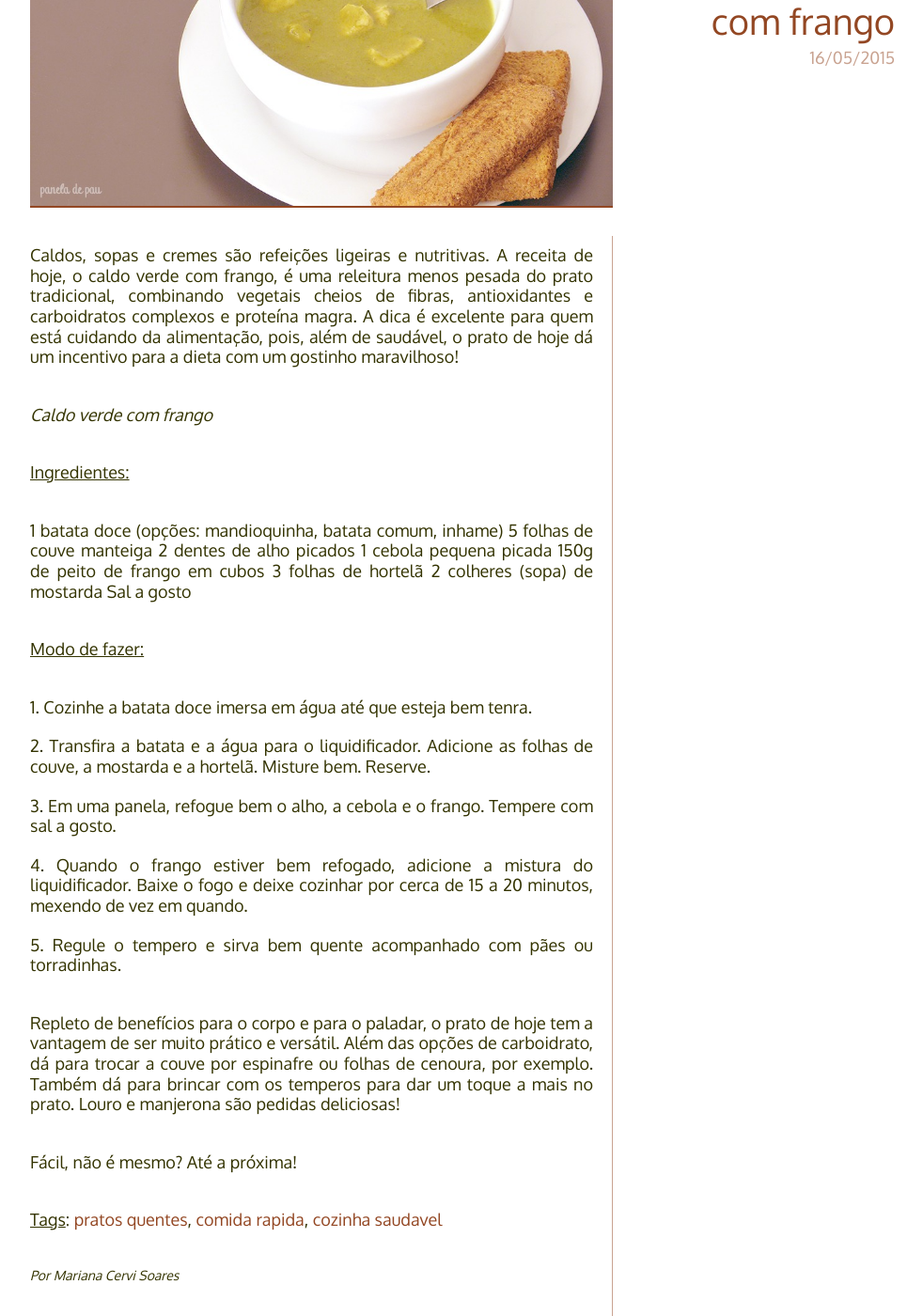
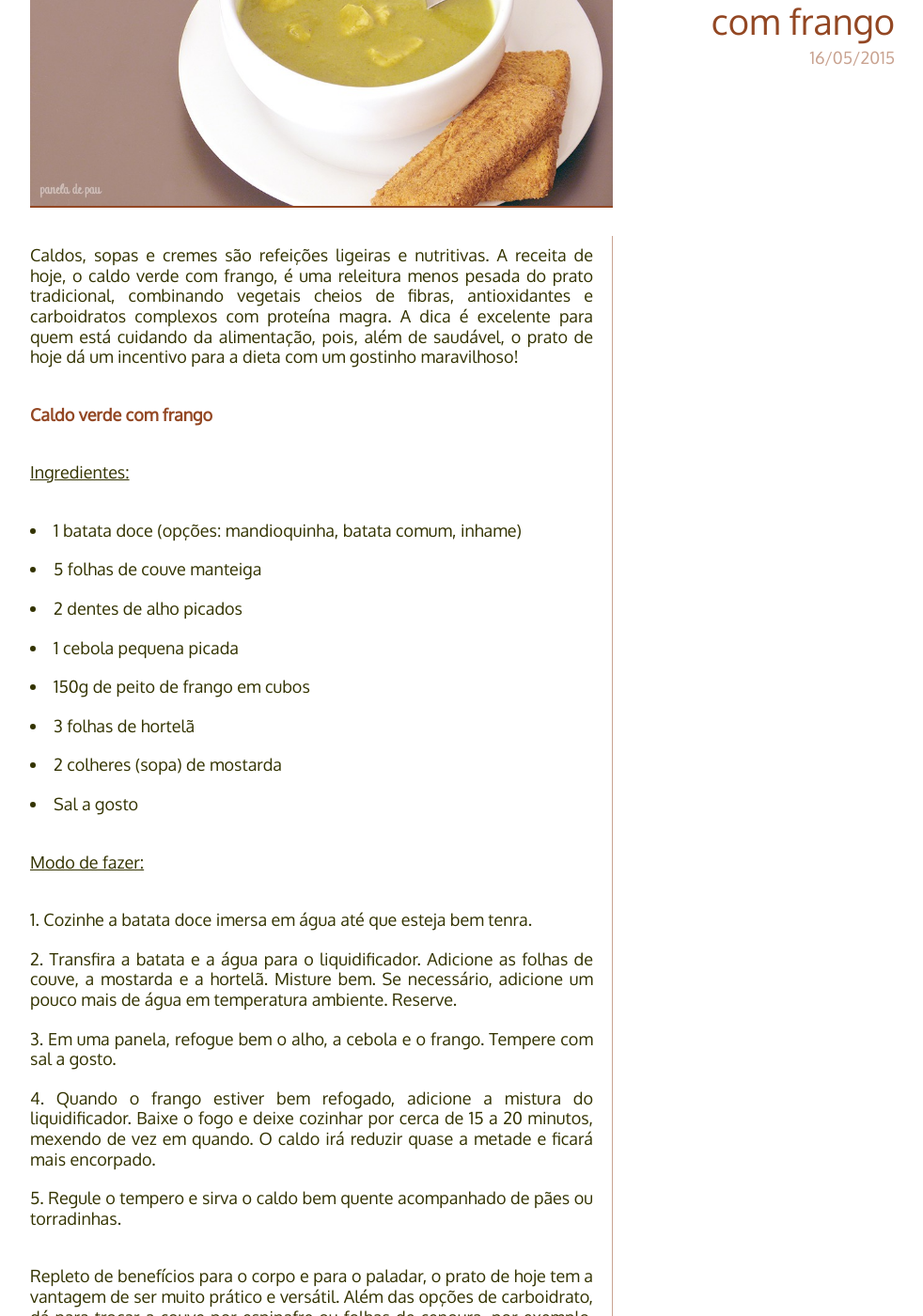
Before and after one commit to PaneladePau/paneladepau-jekyll-blog, a Jekyll site: the page built from _posts/2015-05-16-caldo-verde-com-frango.md, in a window 1280 px wide and 1400 px high, scrolled down 328 px. Shown: the whole window at 94% size, without its empty margins (138-1120 px from the left). Built offline with Jekyll 4.4.1, drawn with Linux system fonts in a browser that asks for light colours; nearby versions of some CDN libraries; some web fonts are replaced; Markdown is read by kramdown in place of the engine named in the settings; some of the changed text lies outside the part shown.

Commit message:
“update”

```diff
--- a/_posts/2015-05-16-caldo-verde-com-frango.md
+++ b/_posts/2015-05-16-caldo-verde-com-frango.md
@@ -14,29 +14,29 @@ legendaimg2: Legenda da imagem 2
 1. listagem com numeração
 [este é um texto com link](https://www.enderecodolink.com)
 {% endcomment %}
-Caldos, sopas e cremes são refeições ligeiras e nutritivas. A receita de hoje, o caldo verde com frango, é uma releitura menos pesada do prato tradicional, combinando vegetais cheios de fibras, antioxidantes e carboidratos complexos e proteína magra. A dica é excelente para quem está cuidando da alimentação, pois, além de saudável, o prato de hoje dá um incentivo para a dieta com um gostinho maravilhoso!
+Caldos, sopas e cremes são refeições ligeiras e nutritivas. A receita de hoje, o caldo verde com frango, é uma releitura menos pesada do prato tradicional, combinando vegetais cheios de fibras, antioxidantes e carboidratos complexos com proteína magra. A dica é excelente para quem está cuidando da alimentação, pois, além de saudável, o prato de hoje dá um incentivo para a dieta com um gostinho maravilhoso!
 
-*Caldo verde com frango*
+**Caldo verde com frango**
 
 ### Ingredientes:
 
-1 batata doce (opções: mandioquinha, batata comum, inhame)
-5 folhas de couve manteiga
-2 dentes de alho picados
-1 cebola pequena picada
-150g de peito de frango em cubos
-3 folhas de hortelã
-2 colheres (sopa) de mostarda
-Sal a gosto
+* 1 batata doce (opções: mandioquinha, batata comum, inhame)
+* 5 folhas de couve manteiga
+* 2 dentes de alho picados
+* 1 cebola pequena picada
+* 150g de peito de frango em cubos
+* 3 folhas de hortelã
+* 2 colheres (sopa) de mostarda
+* Sal a gosto
 
 ### Modo de fazer:
 1. Cozinhe a batata doce imersa em água até que esteja bem tenra.
-2. Transfira a batata e a água para o liquidificador. Adicione as folhas de couve, a mostarda e a hortelã. Misture bem. Reserve.
+2. Transfira a batata e a água para o liquidificador. Adicione as folhas de couve, a mostarda e a hortelã. Misture bem. Se necessário, adicione um pouco mais de água em temperatura ambiente. Reserve.
 3. Em uma panela, refogue bem o alho, a cebola e o frango. Tempere com sal a gosto.
-4. Quando o frango estiver bem refogado, adicione a mistura do liquidificador. Baixe o fogo e deixe cozinhar por cerca de 15 a 20 minutos, mexendo de vez em quando.
-5. Regule o tempero e sirva bem quente acompanhado com pães ou torradinhas.
+4. Quando o frango estiver bem refogado, adicione a mistura do liquidificador. Baixe o fogo e deixe cozinhar por cerca de 15 a 20 minutos, mexendo de vez em quando. O caldo irá reduzir quase a metade e ficará mais encorpado.
+5. Regule o tempero e sirva o caldo bem quente acompanhado de pães ou torradinhas.
 
-Repleto de benefícios para o corpo e para o paladar, o prato de hoje tem a vantagem de ser muito prático e versátil. Além das opções de carboidrato, dá para trocar a couve por espinafre ou folhas de cenoura, por exemplo. Também dá para brincar com os temperos para dar um toque a mais no prato. Louro e manjerona são pedidas deliciosas!
+Repleto de benefícios para o corpo e para o paladar, o prato de hoje tem a vantagem de ser muito prático e versátil. Além das opções de carboidrato, dá para trocar a couve por espinafre ou folhas de cenoura, por exemplo. Também dá para brincar com os temperos para dar um toque a mais no prato e, assim, diminuir a quantidade de sal, deixando a receita ainda mais saudável!
 
 Fácil, não é mesmo?
 Até a próxima!
```
Also changed, not shown: img/fotos-dos-posts/caldo-verde-com-frango.jpg.
